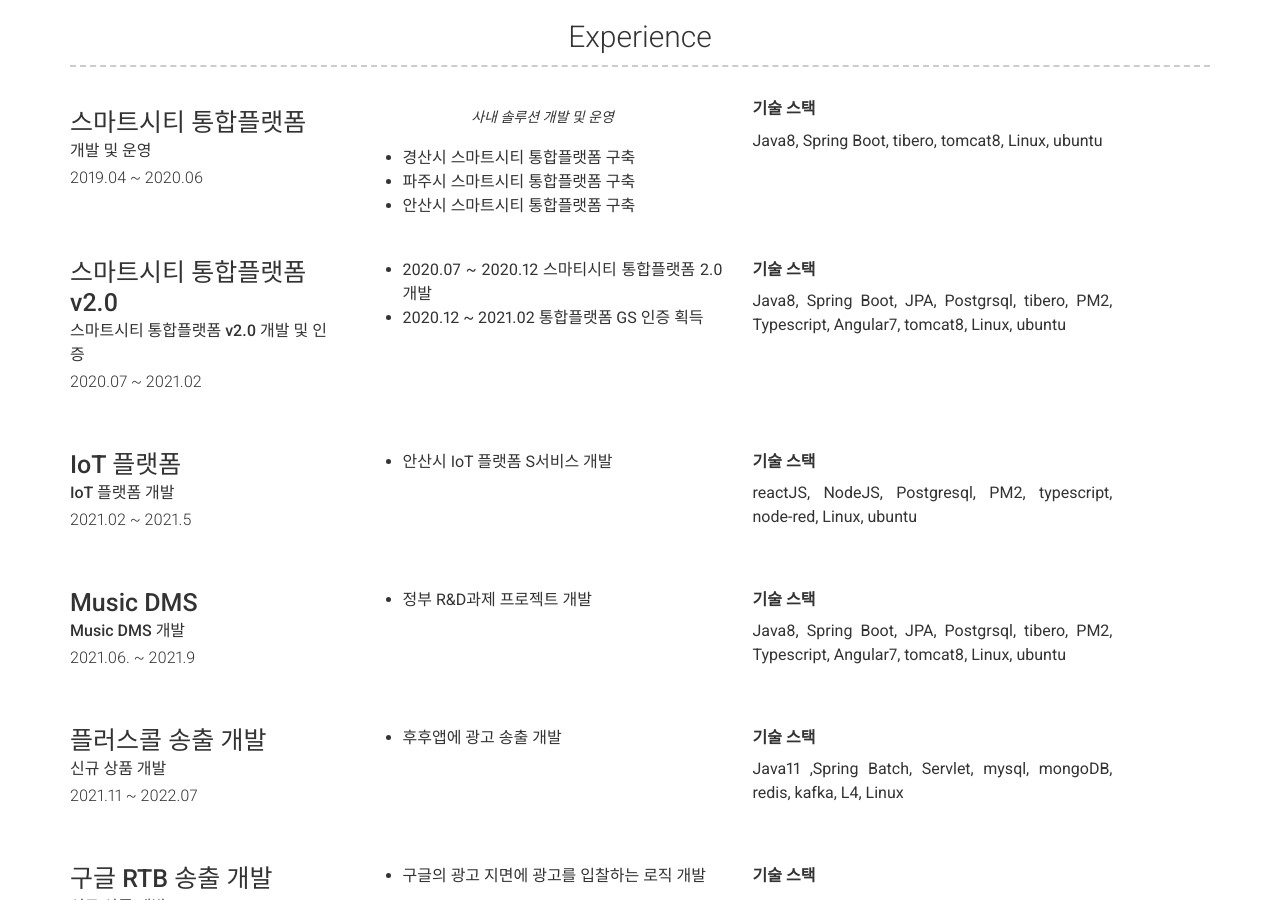
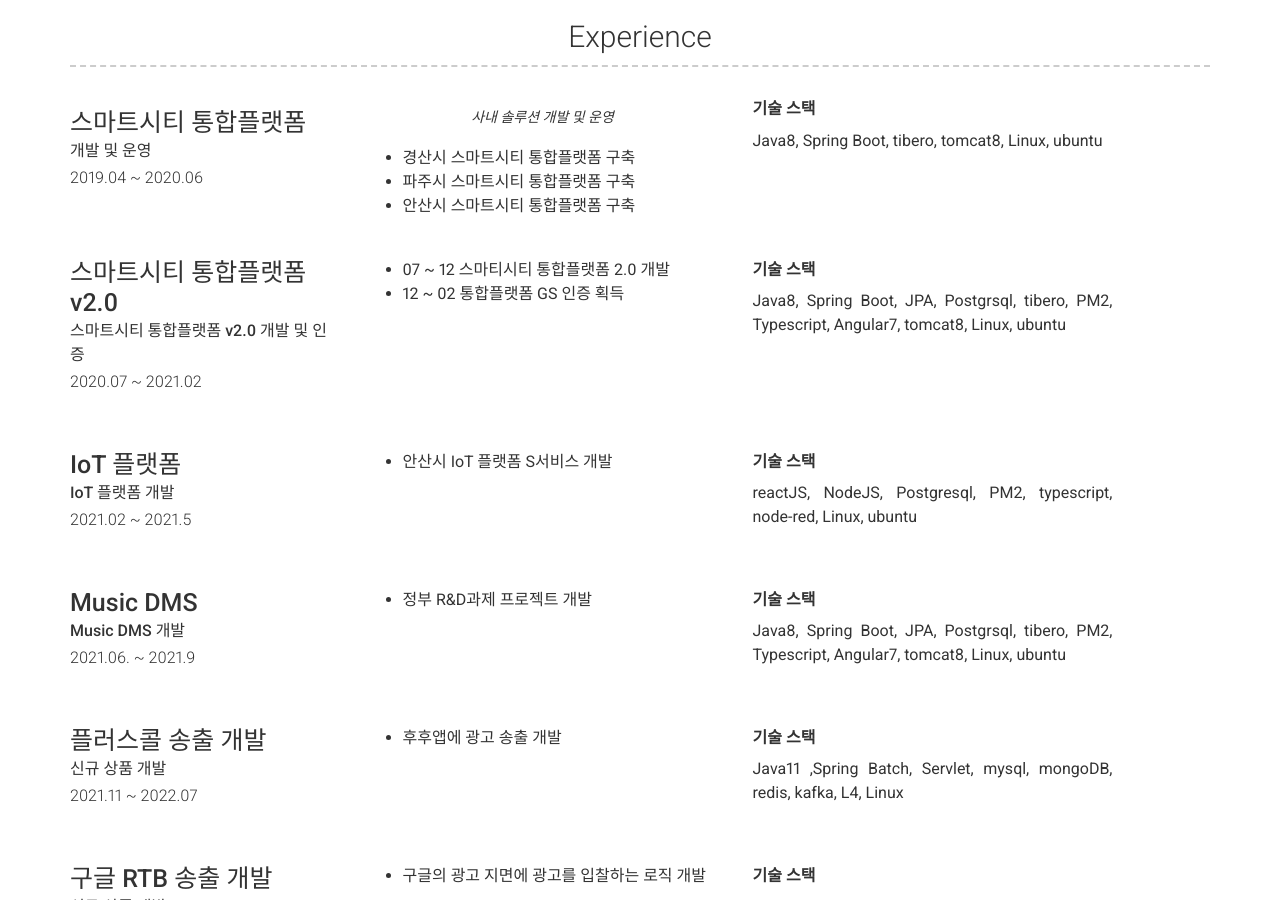
Before and after one commit to HyunSeung94/hyunseung94.github.io, a Jekyll site: the page built from index.md, in a window 1280 px wide and 900 px high, scrolled down 896 px. Built offline with Jekyll 4.4.1, drawn with Linux system fonts in a browser that asks for light colours; nearby versions of some CDN libraries.

Commit message:
이력서 업데이트

```diff
--- a/_config.yml
+++ b/_config.yml
@@ -93,8 +93,8 @@ content:
         sub_title: 스마트시티 통합플랫폼 v2.0 개발 및 인증
         caption: 2020.07 ~ 2021.02
         description: | # this will include new lines to allow paragraphs
-          * 2020.07 ~ 2020.12 스마티시티 통합플랫폼 2.0 개발
-          * 2020.12 ~ 2021.02 통합플랫폼 GS 인증 획득
+          * 07 ~ 12 스마티시티 통합플랫폼 2.0 개발
+          * 12 ~ 02 통합플랫폼 GS 인증 획득
         right: 기술 스택
         stack: Java8, Spring Boot, JPA, Postgrsql, tibero, PM2, Typescript, Angular7, tomcat8, Linux, ubuntu
       - title: IoT 플랫폼
```
